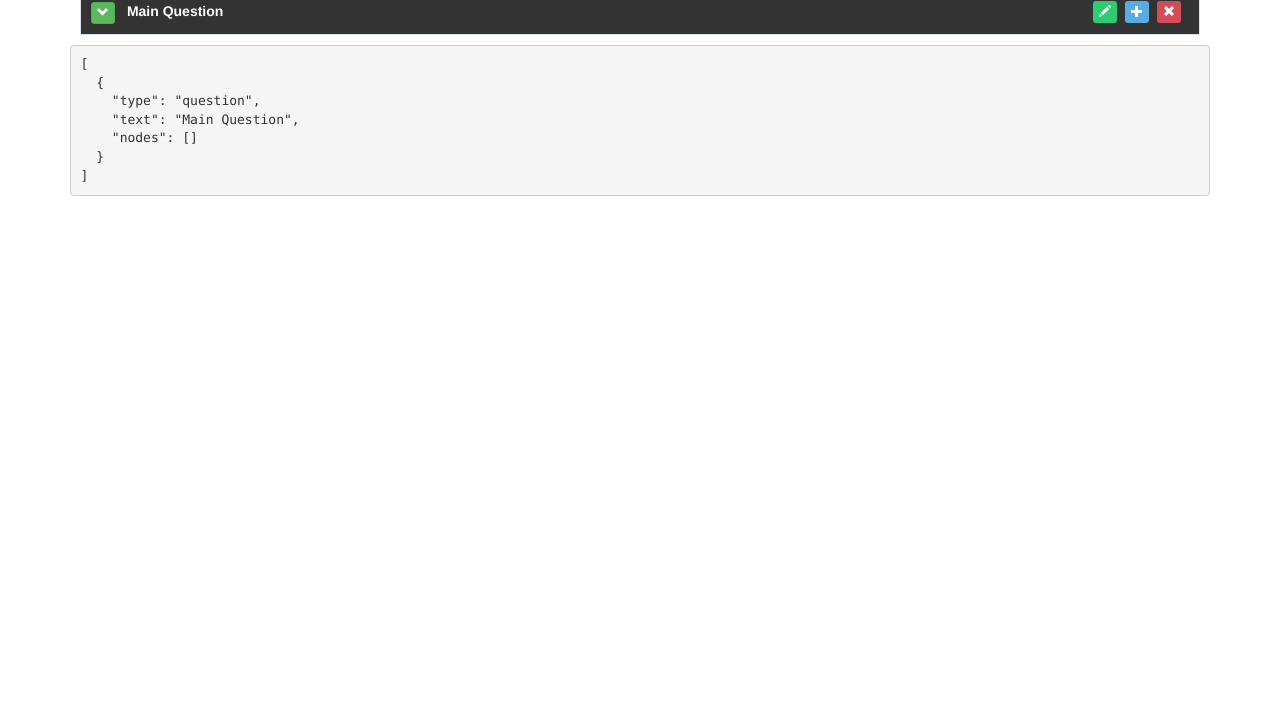
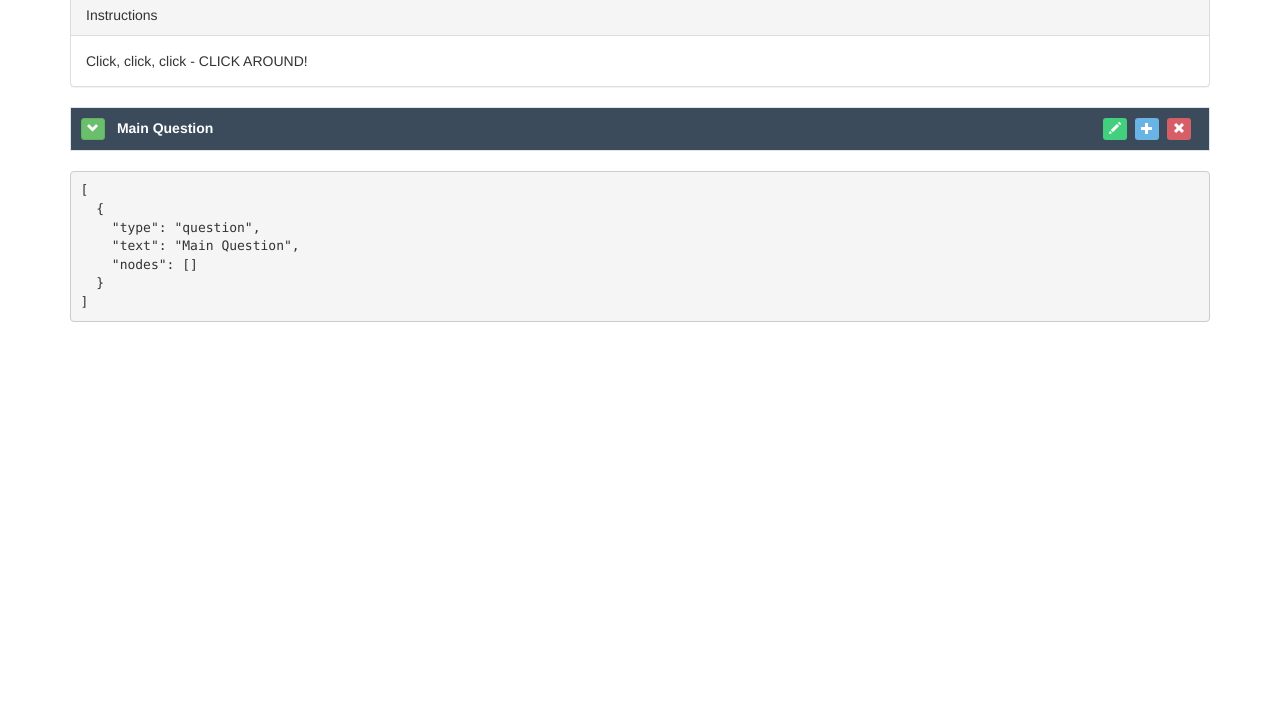
Before and after one commit to buildcom/ld-tree-builder, a plain HTML site: page index.html in a window 1280 px wide. Shown: the part 76-800 px from the top of the page. Drawn offline with nearby package versions, Linux system fonts and the light colour scheme; some packages are replaced by stand-ins of ours.

Commit message:
Changed up some styling, added a panel for instructions (copy will come later). Slightly modified view and index.

```diff
--- a/css/app.css
+++ b/css/app.css
@@ -1,21 +1,17 @@
-
 .btn {
     margin-right: 8px;
 }
-
 .angular-ui-tree-handle {
-    background: #f8faff;
+    background: #BEDCA3;
     border: 1px solid #dae2ea;
-    color: #7c9eb2;
+    color: #fff;
     padding: 10px 10px;
+    opacity: .9;
 }
-
 .angular-ui-tree-handle:hover {
     color: #fff;
-    opacity: .8;
-
+    opacity: 1;
 }
-
 .angular-ui-tree-placeholder {
     background: #f0f9ff;
     border: 2px dashed #bed2db;
@@ -23,14 +19,10 @@
     -moz-box-sizing: border-box;
     box-sizing: border-box;
 }
-
-
 .group-title {
     background-color: #687074 !important;
     color: #FFF !important;
 }
-
-
 /* --- Tree --- */
 .tree-node {
     border: 1px solid #dae2ea;
@@ -38,7 +30,7 @@
     color: #7c9eb2;
 }
 .tree-node-content {
-    margin: 10px;
+    margin-bottom: 20px;
 }
 .tree-handle {
     padding: 10px;
@@ -46,10 +38,9 @@
     color: #FFF;
     margin-right: 10px;
 }
+.angular-ui-tree-handle:hover {
 
-.angular-ui-tree-handle:hover {
 }
-
 .angular-ui-tree-placeholder {
     background: #f0f9ff;
     border: 2px dashed #bed2db;
@@ -57,7 +48,6 @@
     -moz-box-sizing: border-box;
     box-sizing: border-box;
 }
-
 .remove {
     background:#D24D57;
     color:#fff;
@@ -70,27 +60,22 @@
     background: #2ECC71;
     color: #fff;
 }
-
 .question {
-    background:#333;
+    background:#28384B;
     color:#fff;
 }
-
 .answer {
-    background: #3A539B;
+    background: #2B84D2;
     color:#fff;
 }
-
 .product {
     background: #674172;
     color: #fff;
 }
-
 .settings {
     background: #ccc;
     color: #fff;
 }
-
 .productInfo {
     max-width: 17%;
 }
--- a/views/main.html
+++ b/views/main.html
@@ -86,7 +86,22 @@
 
 <div class="row">
   <div class="col-sm-12">
-    <h3>Product Tree Maker</h3>
+    <h1>Product Tree Maker</h1>
+  </div>
+</div>
+
+<div class="row">
+  <div class="col-xs-12 col-sm-12 col-md-12 col-lg-12">
+
+    <div class="panel panel-default">
+      <div class="panel-heading">
+        Instructions
+      </div>
+      <div class="panel-body">
+        Click, click, click - CLICK AROUND!
+      </div>
+    </div>
+
   </div>
 </div>
 
```
Also changed, not shown: css/angular-ui-tree/angular-ui-tree.css (+0 -8 lines).
